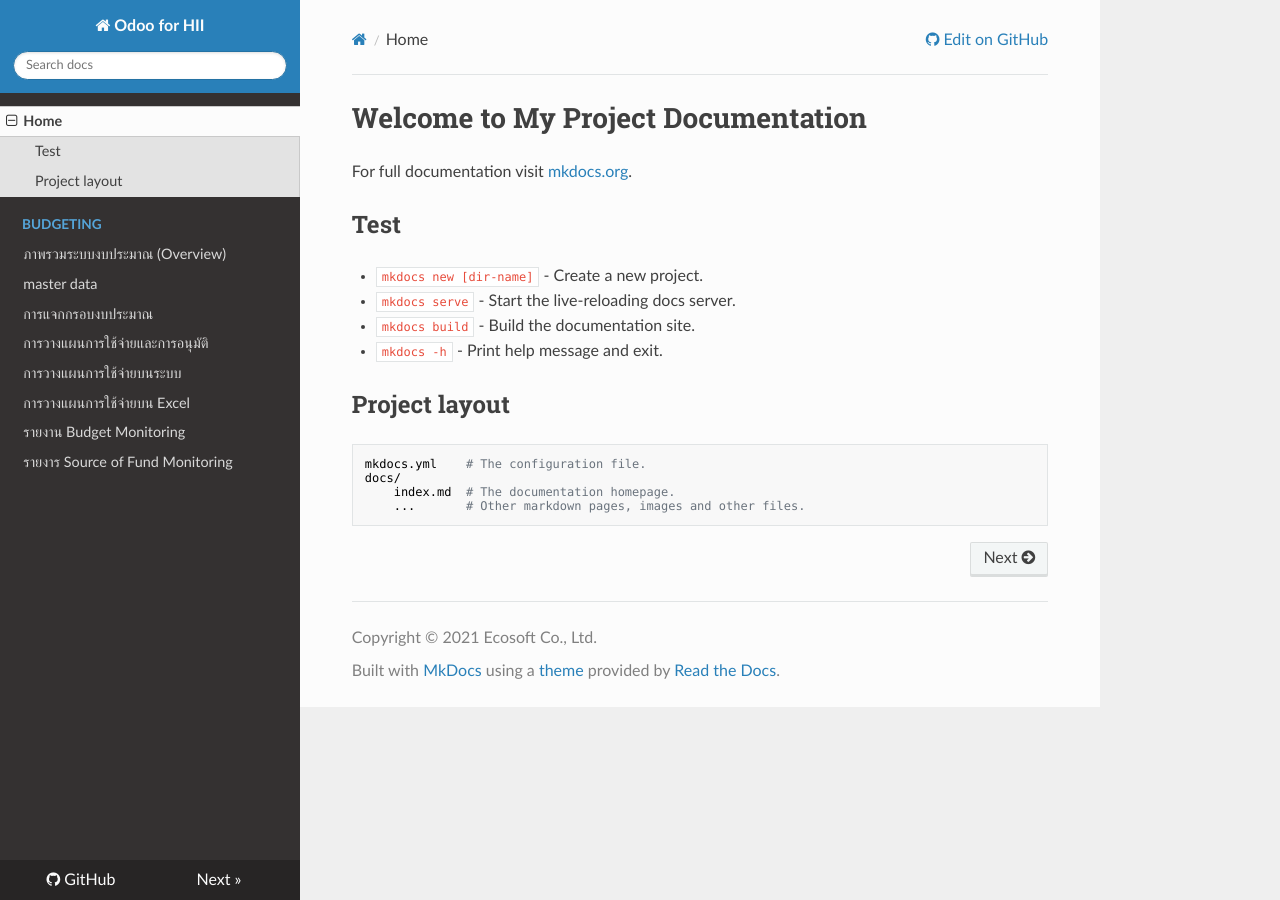
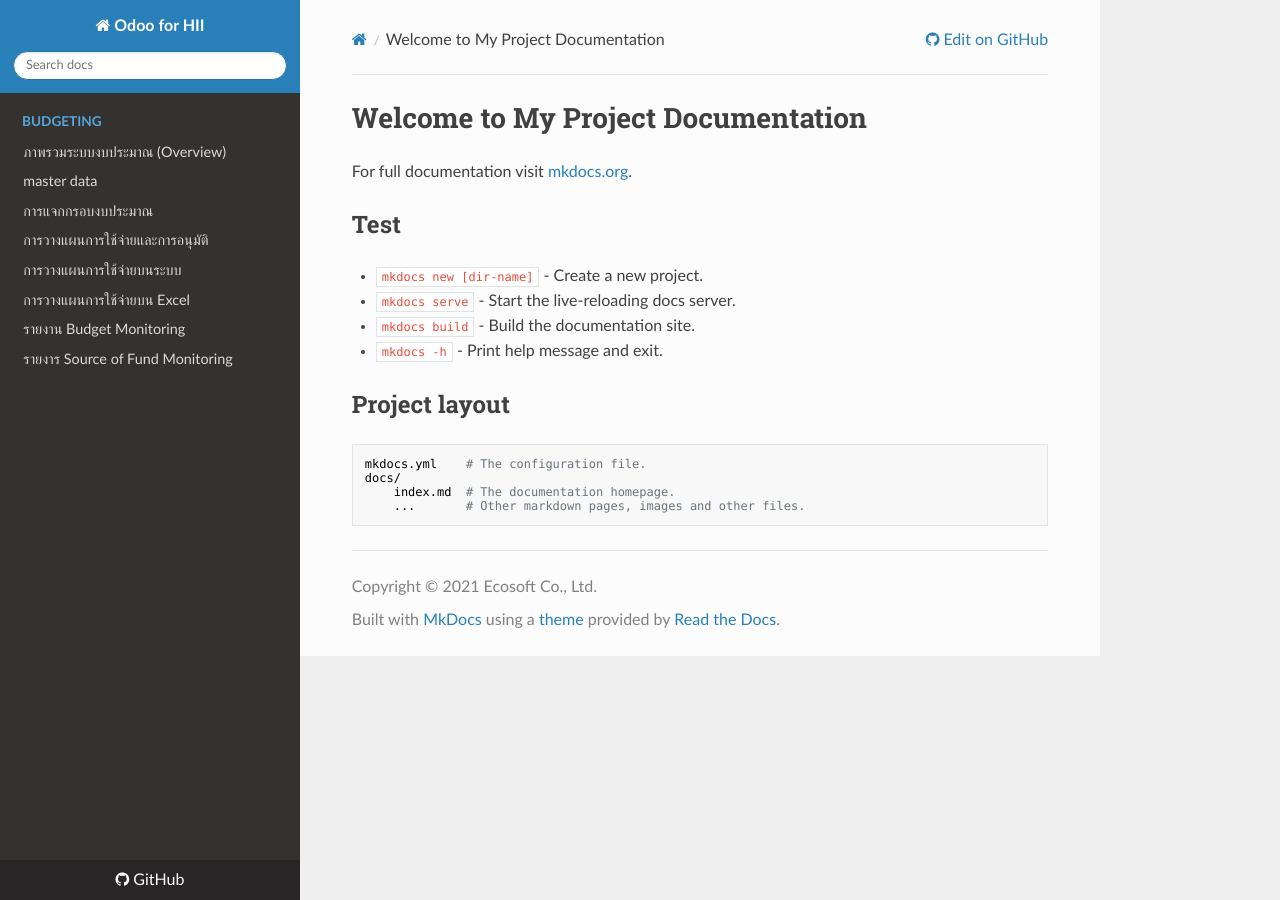
Before and after one commit to newtratip/hii-docs, an MkDocs documentation site: the page built from docs/index.md, in a window 1280 px wide. Built offline with MkDocs 1.6.1, drawn with Linux system fonts in a browser that asks for light colours; nearby versions of some CDN libraries; some of the changed lines change nothing that is shown.

Commit message:
[FIX] nav

```diff
--- a/mkdocs.yml
+++ b/mkdocs.yml
@@ -6,7 +6,7 @@ repo_url: https://github.com/ecosoft-odoo/eco_mkdocs  # Add edit on github link
 edit_uri: edit/master/docs  # Point to master branch
 theme: readthedocs
 nav:  # Content organization
-    - Home: index.md
+    #- Home: index.md
     #- Overview: overview.md
     - "Budgeting":
         - ภาพรวมระบบงบประมาณ (Overview) : budget/overview.md
```
